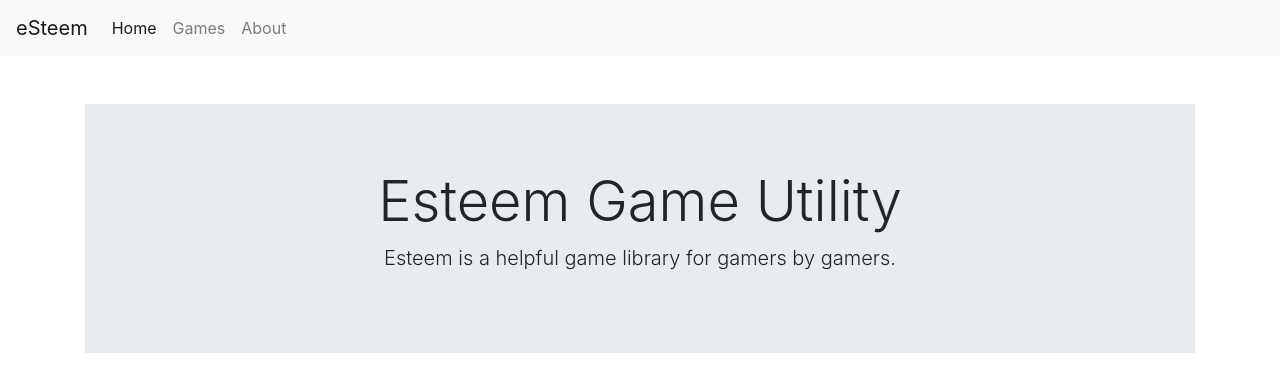
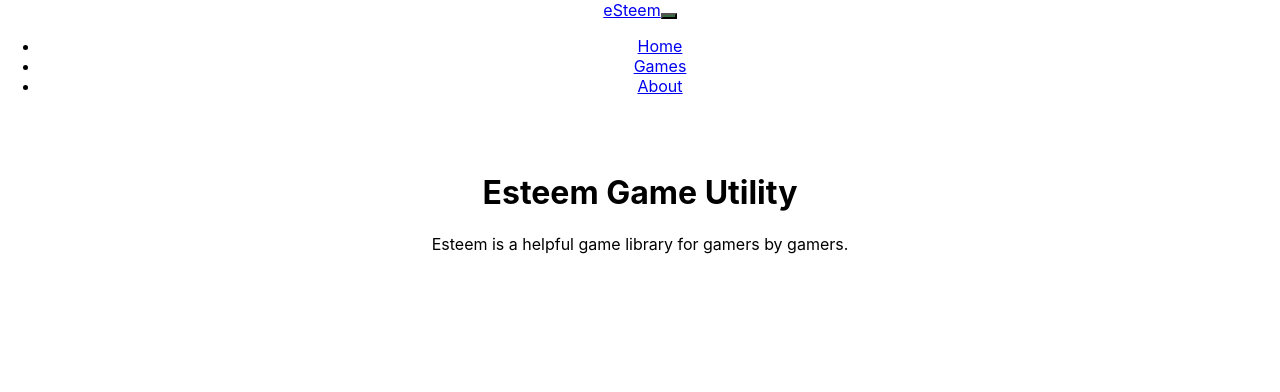
Before and after one commit to mkellogg91/eSteem, a React (Create React App) app: page / in a window 1280 px wide. Shown: the top 392 px of the page. Built offline with nearby package versions, Linux system fonts and the light colour scheme.

Commit message:
initial addition of sass

```diff
--- a/package.json
+++ b/package.json
@@ -6,7 +6,6 @@
     "@testing-library/jest-dom": "^4.2.4",
     "@testing-library/react": "^9.4.0",
     "@testing-library/user-event": "^7.2.1",
-    "bootstrap": "^4.4.1",
     "jquery": "^3.4.1",
     "popper.js": "^1.16.0",
     "react": "^16.12.0",
--- /dev/null
+++ b/src/css/index.css
@@ -0,0 +1,16 @@
+body {
+  background: #ffffff;
+  margin: 0;
+  font-family: -apple-system, BlinkMacSystemFont, "Segoe UI", "Roboto", "Oxygen", "Ubuntu", "Cantarell", "Fira Sans", "Droid Sans", "Helvetica Neue", sans-serif;
+  -webkit-font-smoothing: antialiased;
+  -moz-osx-font-smoothing: grayscale;
+}
+body button {
+  background-color: #386c3d;
+}
+
+code {
+  font-family: source-code-pro, Menlo, Monaco, Consolas, "Courier New", monospace;
+}
+
+/*# sourceMappingURL=index.css.map */
--- /dev/null
+++ b/src/css/style.sass
@@ -0,0 +1,17 @@
+$primary: #ffffff
+$accent: #386c3d
+$font-color: #333
+
+
+body
+    background: $primary
+    margin: 0
+    font-family: -apple-system, BlinkMacSystemFont, 'Segoe UI', 'Roboto', 'Oxygen','Ubuntu', 'Cantarell', 'Fira Sans', 'Droid Sans', 'Helvetica Neue', sans-serif
+    -webkit-font-smoothing: antialiased
+    -moz-osx-font-smoothing: grayscale
+
+    button
+        background-color: $accent
+
+code
+    font-family: source-code-pro, Menlo, Monaco, Consolas, 'Courier New', monospace
--- a/src/index.css
+++ /dev/null
@@ -1,13 +0,0 @@
-body {
-  margin: 0;
-  font-family: -apple-system, BlinkMacSystemFont, 'Segoe UI', 'Roboto', 'Oxygen',
-    'Ubuntu', 'Cantarell', 'Fira Sans', 'Droid Sans', 'Helvetica Neue',
-    sans-serif;
-  -webkit-font-smoothing: antialiased;
-  -moz-osx-font-smoothing: grayscale;
-}
-
-code {
-  font-family: source-code-pro, Menlo, Monaco, Consolas, 'Courier New',
-    monospace;
-}
--- a/src/index.js
+++ b/src/index.js
@@ -1,11 +1,9 @@
 import React from 'react';
 import ReactDOM from 'react-dom';
-import './index.css';
+import './css/index.css'
 import App from './App';
 import * as serviceWorker from './serviceWorker';
 import { BrowserRouter} from 'react-router-dom';
-import 'bootstrap/dist/css/bootstrap.min.css';
-import 'bootstrap/dist/js/bootstrap.bundle.min';
 import {Provider} from 'react-redux'
 import { createStore } from 'redux';
 import rootReducer from './reducers/testReducer';
--- a/src/scss/custom.scss
+++ /dev/null
@@ -1,19 +0,0 @@
-// Required
-@import "node_modules/bootstrap/scss/functions";
-@import "node_modules/bootstrap/scss/variables";
-@import "node_modules/bootstrap/scss/mixins";
-
-// Optional
-@import "node_modules/bootstrap/scss/reboot";
-@import "node_modules/bootstrap/scss/type";
-@import "node_modules/bootstrap/scss/images";
-@import "node_modules/bootstrap/scss/code";
-@import "node_modules/bootstrap/scss/grid";
-
-
-
-$theme-colors: (
-  "primary": #0074d9,
-  "danger": #ff4136,
-  "custom-color": #900
-);
```
Also changed, not shown: 2 other files (tests, documents, lock files or other folders).
